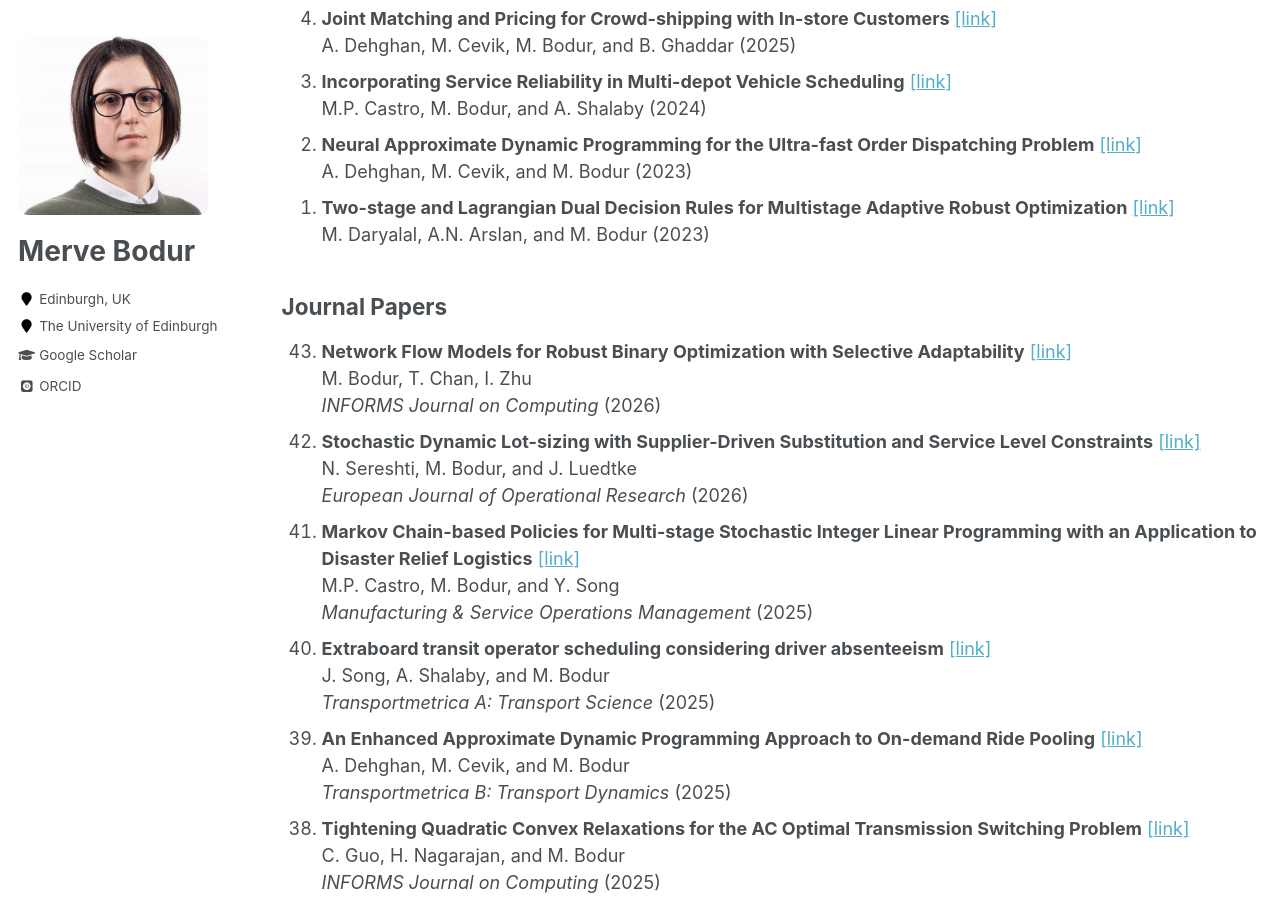
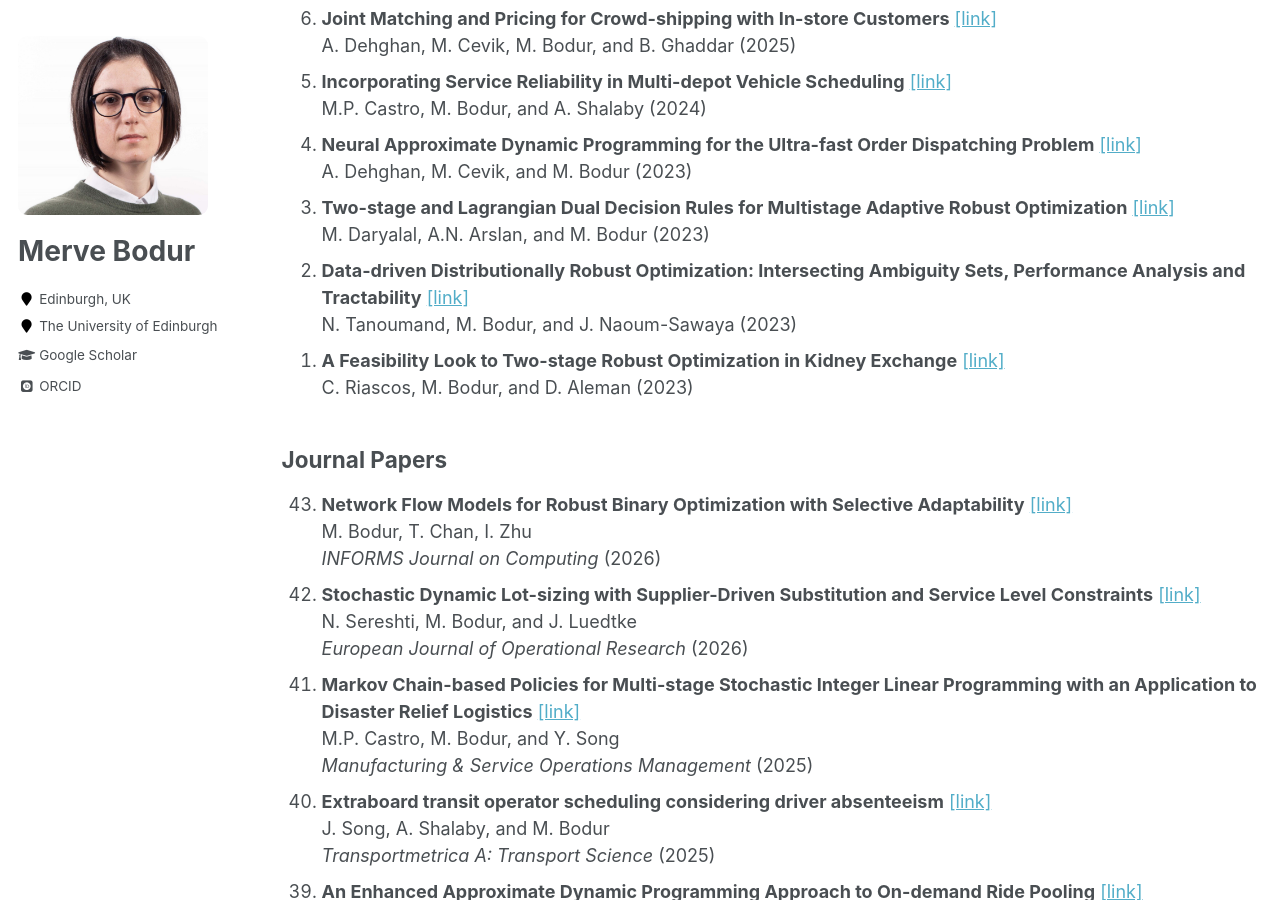
Before and after one commit to mervebodur/mervebodur.github.io, a Jekyll site: the page built from _pages/research.md, in a window 1280 px wide and 900 px high, scrolled down 528 px. Built offline with Jekyll 4.4.1, drawn with Linux system fonts in a browser that asks for light colours; some web fonts are replaced.

Commit message:
Update research.md

```diff
--- a/_pages/research.md
+++ b/_pages/research.md
@@ -20,6 +20,10 @@ M.P. Castro, M. Bodur, and A. Shalaby (2024)
 A. Dehghan, M. Cevik, and M. Bodur (2023)
 1. **Two-stage and Lagrangian Dual Decision Rules for Multistage Adaptive Robust Optimization** [[link]](https://arxiv.org/pdf/2305.06190)\
 M. Daryalal, A.N. Arslan, and M. Bodur (2023)
+1. **Data-driven Distributionally Robust Optimization: Intersecting Ambiguity Sets, Performance Analysis and Tractability** [[link]](https://optimization-online.org/wp-content/uploads/2023/04/DRO.pdf)\
+N. Tanoumand, M. Bodur, and J. Naoum-Sawaya (2023)
+1. **A Feasibility Look to Two-stage Robust Optimization in Kidney Exchange** [[link]](https://arxiv.org/pdf/2211.09242.pdf)\
+C. Riascos, M. Bodur, and D. Aleman (2023)
 {: reversed="reversed"}
 
 ## Journal Papers
```
